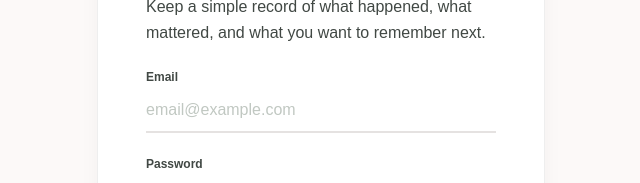
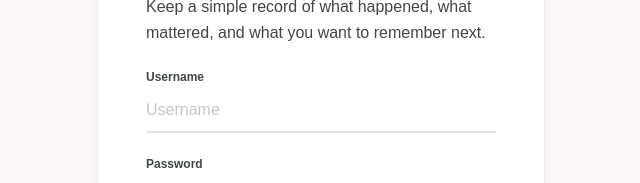
Before and after one commit to JustinLTH3/diary-app, a Next.js app: page /signup in a window 1280 px wide. Shown: the part 285-468 px from the top of the page, without its empty margins (319-959 px from the left). Built offline with nearby package versions, Linux system fonts and the light colour scheme.

Commit message:
Update signin/signup forms to use username credential

```diff
--- a/components/auth/signin-form.tsx
+++ b/components/auth/signin-form.tsx
@@ -9,7 +9,7 @@ import { FormStatus } from "@/lib/auth/form-status";
 const statusMessages: Partial<Record<FormStatus, string>> = {
   [FormStatus.Idle]: "Sign in to continue writing.",
   [FormStatus.Submitting]: "Signing in...",
-  [FormStatus.InvalidCredentials]: "Invalid email or password.",
+  [FormStatus.InvalidCredentials]: "Invalid username or password.",
   [FormStatus.GenericError]: "Unable to sign in. Please try again.",
 };
 
@@ -21,14 +21,14 @@ export function SigninForm() {
     event.preventDefault();
 
     const formData = new FormData(event.currentTarget);
-    const email = String(formData.get("email") ?? "");
+    const username = String(formData.get("username") ?? "");
     const password = String(formData.get("password") ?? "");
 
     setStatus(FormStatus.Submitting);
 
     try {
       const result = await signIn("credentials", {
-        email,
+        username,
         password,
         redirect: false,
       });
@@ -49,22 +49,16 @@ export function SigninForm() {
   return (
     <form className="space-y-6" aria-describedby="signin-form-status" onSubmit={handleSubmit}>
       <div className="flex flex-col gap-1">
-        <label htmlFor="email" className="text-xs leading-tight font-semibold text-signup-muted">
-          Email
+        <label className="text-xs leading-tight font-semibold text-signup-muted">
+          Username
+          <input
+            name="username"
+            required
+            autoComplete="username"
+            placeholder="Username"
+            className="mt-1 block w-full border-0 border-b-2 border-signup-input-border bg-transparent px-0 py-2 text-base leading-relaxed text-signup-text outline-none placeholder:text-signup-placeholder focus:border-signup-primary focus:ring-0 font-normal"
+          />
         </label>
-        <input
-          id="email"
-          name="email"
-          type="email"
-          required
-          autoComplete="email"
-          placeholder="email@example.com"
-          aria-describedby="email-helper"
-          className="border-0 border-b-2 border-signup-input-border bg-transparent px-0 py-2 text-base leading-relaxed text-signup-text outline-none placeholder:text-signup-placeholder focus:border-signup-primary focus:ring-0"
-        />
-        <p id="email-helper" className="sr-only">
-          Enter the email for your Diary account.
-        </p>
       </div>
 
       <div className="flex flex-col gap-1">
--- a/components/auth/signup-form.tsx
+++ b/components/auth/signup-form.tsx
@@ -26,7 +26,7 @@ export function SignupForm() {
     event.preventDefault();
 
     const formData = new FormData(event.currentTarget);
-    const email = String(formData.get("email") ?? "");
+    const username = String(formData.get("username") ?? "");
     const password = String(formData.get("password") ?? "");
 
     setStatus(FormStatus.Submitting);
@@ -38,13 +38,13 @@ export function SignupForm() {
         headers: {
           "Content-Type": "application/json",
         },
-        body: JSON.stringify({ email, password }),
+        body: JSON.stringify({ username, password }),
       });
 
       if (response.status === 201) {
         setStatus(FormStatus.Success);
         const result = await signIn("credentials", {
-          email,
+          username,
           password,
           redirect: false,
         });
@@ -68,7 +68,7 @@ export function SignupForm() {
 
       if (response.status === 409) {
         setStatus(FormStatus.GenericError);
-        setStatusMessage(result.error ?? "A user with this email already exists.");
+        setStatusMessage(result.error ?? "A user with this username already exists.");
         return;
       }
 
@@ -83,22 +83,16 @@ export function SignupForm() {
   return (
     <form className="space-y-6" aria-describedby="signup-form-status" onSubmit={handleSubmit}>
       <div className="flex flex-col gap-1">
-        <label htmlFor="email" className="text-xs leading-tight font-semibold text-signup-muted">
-          Email
+        <label className="text-xs leading-tight font-semibold text-signup-muted">
+          Username
+          <input
+            name="username"
+            required
+            autoComplete="username"
+            placeholder="Username"
+            className="mt-1 block w-full border-0 border-b-2 border-signup-input-border bg-transparent px-0 py-2 text-base leading-relaxed text-signup-text outline-none placeholder:text-signup-placeholder focus:border-signup-primary focus:ring-0 font-normal"
+          />
         </label>
-        <input
-          id="email"
-          name="email"
-          type="email"
-          required
-          autoComplete="email"
-          placeholder="email@example.com"
-          aria-describedby="email-helper"
-          className="border-0 border-b-2 border-signup-input-border bg-transparent px-0 py-2 text-base leading-relaxed text-signup-text outline-none placeholder:text-signup-placeholder focus:border-signup-primary focus:ring-0"
-        />
-        <p id="email-helper" className="sr-only">
-          Enter the email you want to use when signing in.
-        </p>
       </div>
 
       <div className="flex flex-col gap-1">
--- a/types/next-auth.d.ts
+++ b/types/next-auth.d.ts
@@ -5,7 +5,7 @@ declare module "next-auth" {
   interface Session {
     user?: {
       id: string;
-      email?: string | null;
+      username?: string | null;
       image?: string | null;
       name?: string | null;
     };
```
